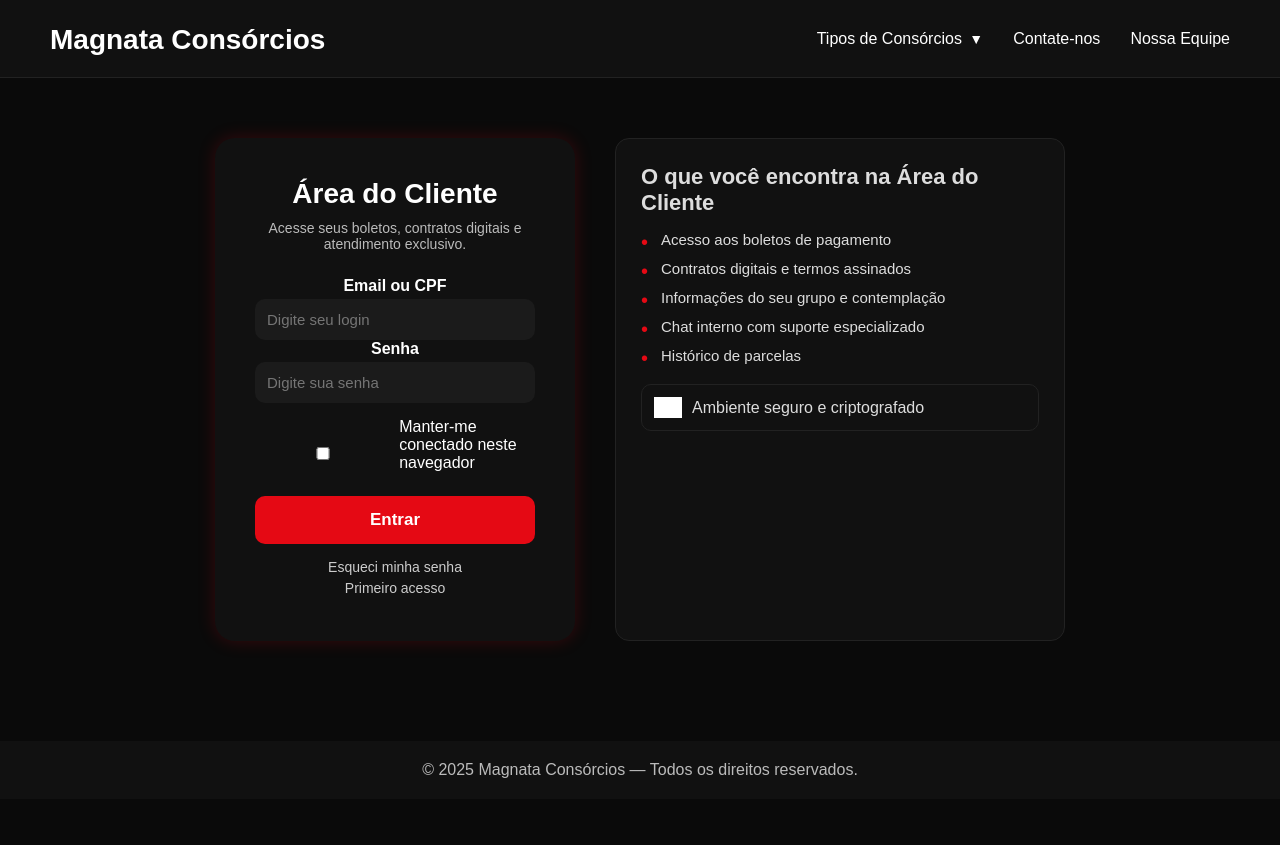
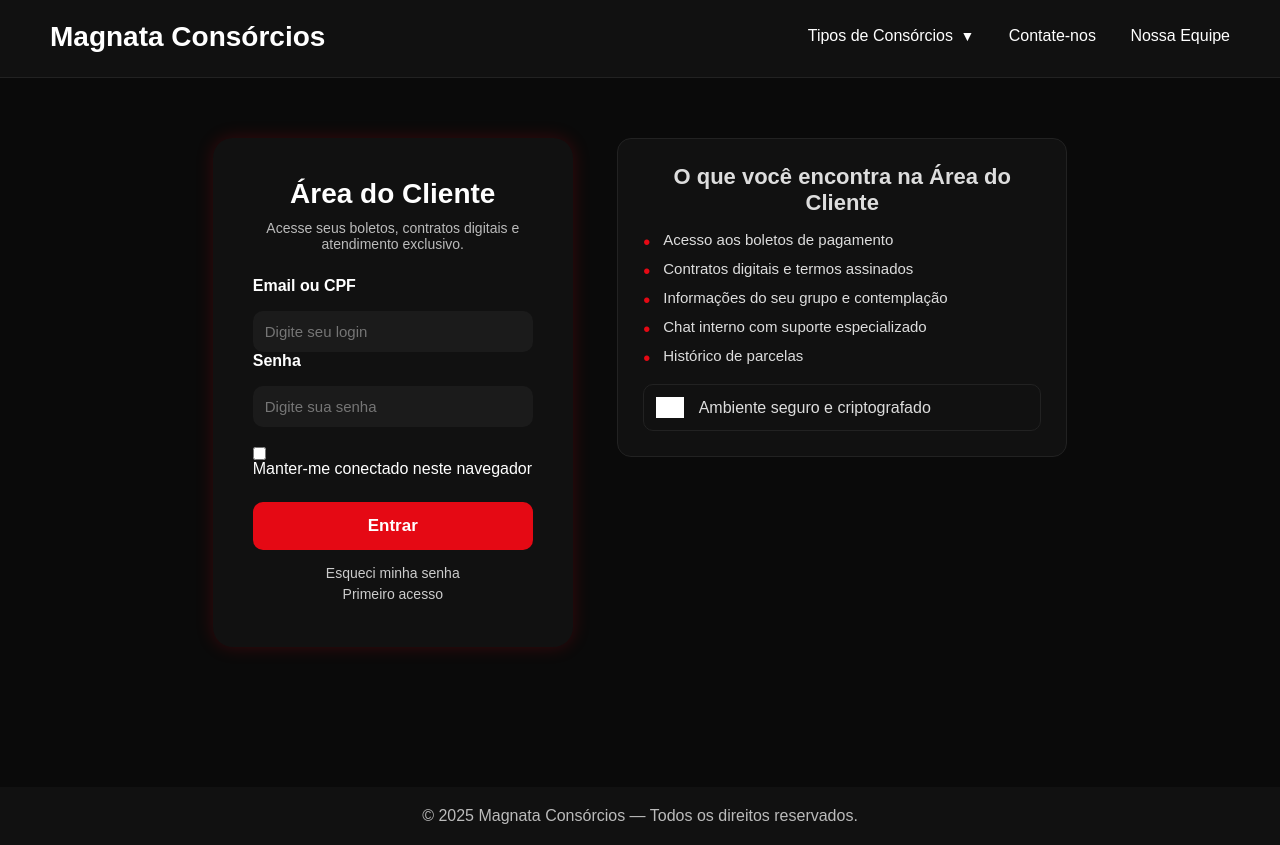
Before and after one commit to Matheus1464/ProjetoFinal, a plain HTML site: page forms/login.html in a window 1280 px wide. Before the commit the page ends 800 px from the top, so only its background shows below. Drawn offline with Linux system fonts and the light colour scheme; grey boxes are pictures that could not be loaded.

Commit message:
remove display flex
remove display flex

```diff
--- a/forms/login.css
+++ b/forms/login.css
@@ -1,4 +1,3 @@
-
 * {
     margin: 0;
     padding: 0;
@@ -11,15 +10,25 @@ body {
     color: white;
 }
 
-
 header {
-    display: flex;
-    justify-content: space-between;
-    align-items: center;
     background-color: #111;
     padding: 0 50px;
     height: 78px;
+    text-align: justify;
+    line-height: 70px;
     border-bottom: 1px solid #222;
+}
+
+header::after {
+    content: "";
+    display: inline-block;
+    width: 100%;
+}
+
+header h1,
+nav {
+    display: inline-block;
+    vertical-align: middle;
 }
 
 header h1 a {
@@ -30,10 +39,12 @@ header h1 a {
 }
 
 nav ul {
-    display: flex;
-    gap: 30px;
     list-style: none;
-    align-items: center;
+}
+
+nav ul li {
+    display: inline-block;
+    margin-left: 30px;
 }
 
 nav a {
@@ -45,7 +56,6 @@ nav a {
 nav a:hover {
     color: #e50914;
 }
-
 
 .dropdown {
     position: relative;
@@ -74,6 +84,7 @@ nav a:hover {
     min-width: 180px;
     display: none;
     border: 1px solid #222;
+    z-index: 100;
 }
 
 .drop-menu li {
@@ -82,7 +93,7 @@ nav a:hover {
 
 .drop-menu a {
     display: block;
-    padding: 10px;
+    padding: 10px 15px;
     color: #ccc;
     text-decoration: none;
 }
@@ -96,19 +107,13 @@ nav a:hover {
     display: block;
 }
 
-
-
 .login-area,
 .client-area-container {
-    display: flex;
-    justify-content: center;
-    gap: 40px;
+    text-align: center;
     padding: 60px 20px;
     max-width: 1200px;
     margin: auto;
-    flex-wrap: wrap;
 }
-
 
 .login-box,
 .client-area-card {
@@ -118,6 +123,9 @@ nav a:hover {
     width: 360px;
     text-align: center;
     box-shadow: 0 0 18px rgba(229, 9, 20, 0.2);
+    display: inline-block;
+    vertical-align: top;
+    margin: 0 20px 40px;
 }
 
 .login-box h2,
@@ -133,10 +141,10 @@ nav a:hover {
     margin-bottom: 25px;
 }
 
-
 .form-group,
 .login-form label {
     text-align: left;
+    display: block;
     margin-bottom: 12px;
     font-weight: bold;
 }
@@ -153,18 +161,23 @@ input,
     font-size: 15px;
 }
 
-
 .remember-me {
     margin-top: 15px;
-    display: flex;
-    align-items: center;
-    gap: 8px;
+    text-align: left;
+}
+
+.remember-me input {
+    width: auto;
+    display: inline-block;
+    vertical-align: middle;
+    margin-right: 8px;
 }
 
 .remember-me label {
     font-weight: normal;
+    display: inline-block;
+    vertical-align: middle;
 }
-
 
 .btn-login,
 .btn-primary {
@@ -185,7 +198,6 @@ input,
     background: #b0060f;
 }
 
-
 .links,
 .extra-links {
     margin-top: 15px;
@@ -205,7 +217,6 @@ input,
     color: #e50914;
 }
 
-
 .info-box {
     max-width: 450px;
     padding: 25px;
@@ -213,6 +224,9 @@ input,
     border-radius: 14px;
     border: 1px solid #222;
     color: #ddd;
+    display: inline-block;
+    vertical-align: top;
+    margin: 0 20px 40px;
 }
 
 .info-box h3 {
@@ -229,6 +243,7 @@ input,
     margin-bottom: 12px;
     font-size: 15px;
     position: relative;
+    text-align: left;
 }
 
 .info-box ul li::before {
@@ -239,23 +254,27 @@ input,
     font-size: 20px;
 }
 
-
 .secure {
-    display: flex;
-    align-items: center;
-    gap: 10px;
     background: #111;
     padding: 12px;
     border-radius: 10px;
     margin-top: 20px;
     border: 1px solid #222;
+    text-align: left;
 }
 
 .secure img {
     width: 28px;
     filter: brightness(0) invert(1);
+    display: inline-block;
+    vertical-align: middle;
+    margin-right: 10px;
 }
 
+.secure span {
+    display: inline-block;
+    vertical-align: middle;
+}
 
 footer {
     text-align: center;
@@ -267,20 +286,24 @@ footer {
 
 @media (max-width: 760px) {
     header {
-        flex-direction: column;
         height: auto;
         padding: 20px;
-        gap: 20px;
+        text-align: center;
+        line-height: normal;
     }
 
+    header h1,
     nav {
-        flex-wrap: wrap;
-        justify-content: center;
+        display: block;
+    }
+
+    nav ul li {
+        display: block;
+        margin: 10px 0;
     }
 
     .login-area,
     .client-area-container {
-        flex-direction: column;
         padding: 30px 20px;
     }
 
@@ -288,5 +311,7 @@ footer {
     .client-area-card,
     .info-box {
         width: 100%;
+        display: block;
+        margin: 0 0 20px 0;
     }
 }
```
